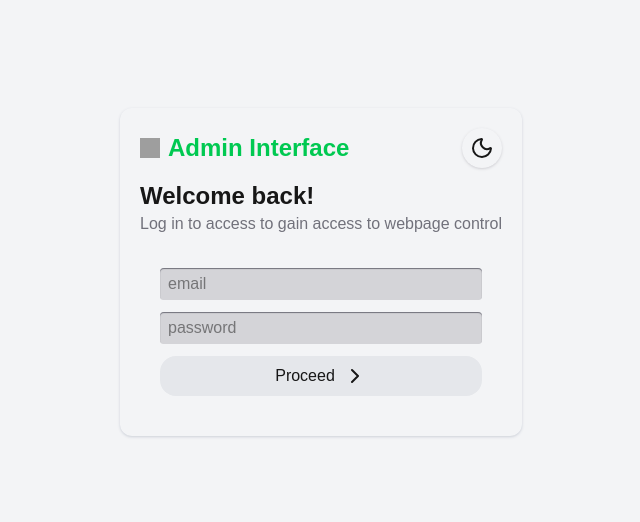
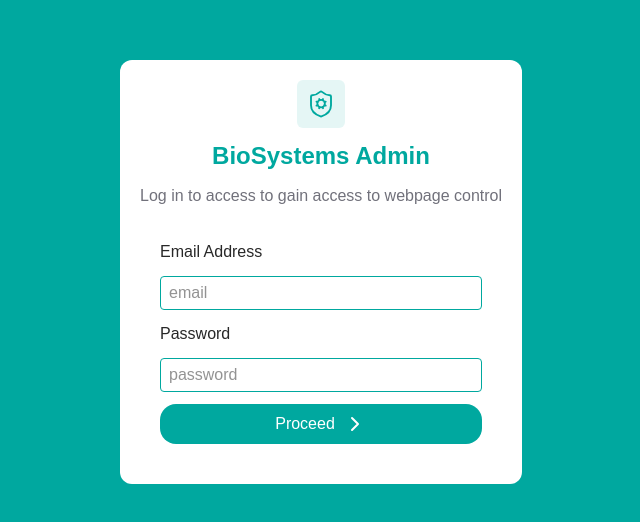
Before and after one commit to anueban49/qwiuefhmieq, a Next.js app: page / in a window 1280 px wide. Shown: the part 128-650 px from the top of the page, without its empty margins (319-959 px from the left). Built offline with nearby package versions, Linux system fonts and the light colour scheme; grey boxes are pictures that could not be loaded.

Commit message:
weogoiern

```diff
--- a/src/app/_comp/ArticlesControl.tsx
+++ /dev/null
@@ -1,5 +0,0 @@
-"use client";
-
-export function ArticlesControl() {
-  return <></>;
-}
--- a/src/app/_comp/CategoriesControl.tsx
+++ b/src/app/_comp/CategoriesControl.tsx
@@ -1,6 +1,5 @@
 "use client";
 import { useState, useEffect } from "react";
-import { useTheme } from "./context/ThemeContext";
 import { Trash2 } from "lucide-react";
 
 const API = "http://localhost:5000/api";
@@ -11,15 +10,9 @@ export function CategoriesControl() {
   const [categories, setCategories] = useState<Category[]>([]);
   const [loading, setLoading] = useState(false);
   const [form, setForm] = useState({ name: "", type: "" });
-  const { theme } = useTheme();
-
-  const card =
-    theme === "dark"
-      ? "bg-zinc-700 shadow-black"
-      : "bg-gray-200 shadow-gray-400";
-  const input =
-    theme === "dark" ? "inset-shadow-black" : "inset-shadow-gray-300";
-  const inner = theme === "dark" ? "bg-zinc-600" : "bg-white";
+  const card = " -200 shadow-gray-400";
+  const input = "inset-shadow-gray-300";
+  const inner = "bg-white";
 
   useEffect(() => {
     fetch(`${API}/categories`)
--- a/src/app/_comp/DashboardView.tsx
+++ b/src/app/_comp/DashboardView.tsx
@@ -1,6 +1,5 @@
 "use client";
 import { useState, useEffect } from "react";
-import { useTheme } from "./context/ThemeContext";
 import { TestTubes, FlaskConical, Tag, LayoutTemplate } from "lucide-react";
 
 const API = "http://localhost:5000/api";
@@ -10,15 +9,11 @@ type Pillar = { id: string; title: string; description?: string };
 type StatCard = { label: string; count: number; icon: React.ElementType };
 
 export function DashboardView() {
-  const { theme } = useTheme();
   const [stats, setStats] = useState({ instruments: 0, reagents: 0, categories: 0 });
   const [pillars, setPillars] = useState<Pillar[]>([]);
 
-  const card =
-    theme === "dark"
-      ? "bg-zinc-700 shadow-black"
-      : "bg-gray-200 shadow-gray-400";
-  const inner = theme === "dark" ? "bg-zinc-600" : "bg-white";
+  const card = "bg-tg-subgreen shadow-gray-400";
+  const inner = "bg-white";
 
   useEffect(() => {
     Promise.all([
--- a/src/app/_comp/InstrumentsControl.tsx
+++ b/src/app/_comp/InstrumentsControl.tsx
@@ -1,6 +1,5 @@
 "use client";
 import { useState, useEffect } from "react";
-import { useTheme } from "./context/ThemeContext";
 import { Image, X, Trash2, Pen, Search, Plus, Minus } from "lucide-react";
 
 const API = "http://localhost:5000/api";
@@ -20,7 +19,6 @@ const InstrumentsControl = () => {
   const [preview, setPreview] = useState<string>("");
   const [dataloading, setDataloading] = useState(false);
   const [collapse, setCollapse] = useState(false);
-  const { theme } = useTheme();
   const [form, setForm] = useState({
     categoryId: "",
     name: "",
@@ -29,13 +27,9 @@ const InstrumentsControl = () => {
     imageUrl: "",
   });
 
-  const card =
-    theme === "dark"
-      ? "bg-zinc-700 shadow-black"
-      : "bg-gray-200 shadow-gray-400";
-  const input =
-    theme === "dark" ? "inset-shadow-black" : "inset-shadow-gray-300";
-  const inner = theme === "dark" ? "bg-zinc-600" : "bg-white";
+  const card = "bg-tg-subgreen shadow-gray-400";
+  const input = "inset-shadow-gray-300";
+  const inner = "bg-white";
 
   useEffect(() => {
     setDataloading(true);
@@ -106,7 +100,7 @@ const InstrumentsControl = () => {
         <div className="flex items-center gap-2 ease-in-out duration-300">
           <input placeholder="Search" className="p-2 rounded" />
           <button
-            className={`p-2 aspect-square rounded-full shadow-sm ${theme === "dark" ? "hover:shadow-zinc-900" : "hover:shadow-zinc-300"}`}
+            className="p-2 aspect-square rounded-full shadow-sm hover:shadow-zinc-300"
           >
             <Search size={16} />
           </button>
@@ -122,7 +116,7 @@ const InstrumentsControl = () => {
           {instruments.length > 0 && (
             <div className={`${card}`}>
               <div
-                className={`w-full px-8 grid grid-cols-10 p-2 rounded text-bold z-99 shadow-sm ${inner} ${theme === "dark" ? "shadow-black" : "shadow-zinc-300"}`}
+                className={`w-full px-8 grid grid-cols-10 p-2 rounded text-bold z-99 shadow-sm shadow-zinc-300 ${inner}`}
               >
                 <div className="col-span-3">Title</div>
                 <div className="col-span-3">Description</div>
@@ -215,7 +209,7 @@ const InstrumentsControl = () => {
                     <button
                       type="button"
                       onClick={() => setPreview("")}
-                      className={`aspect-square rounded-full p-2 flex items-center justify-center absolute z-10 ${theme === "dark" ? "" : "bg-white"}`}
+                      className="aspect-square rounded-full p-2 flex items-center justify-center absolute z-10 bg-white"
                     >
                       <X size={16} />
                     </button>
@@ -227,7 +221,7 @@ const InstrumentsControl = () => {
                   </div>
                 ) : (
                   <div
-                    className={`w-full aspect-5/2 rounded inset-shadow-xs relative ${theme === "dark" ? "inset-shadow-black bg-zinc-700" : "inset-shadow-gray-300 bg-white"}`}
+                    className="w-full aspect-5/2 rounded inset-shadow-xs relative inset-shadow-gray-300 bg-white"
                   >
                     <input
                       type="file"
--- a/src/app/_comp/InventoryManagement.tsx
+++ b/src/app/_comp/InventoryManagement.tsx
@@ -2,11 +2,9 @@
 import { useState } from "react";
 import InstrumentsControl from "./InstrumentsControl";
 import { RegeantsControl } from "./RegeantsControl";
-import { useTheme } from "./context/ThemeContext";
 export type Active = "Regeant" | "Instrument";
 export const InventoryManagement = () => {
   const [active, setActive] = useState<Active>("Instrument");
-  const { theme } = useTheme();
   const switchBtns = [
     { label: "Instrument", action: "Instrument" as Active },
     { label: "Regeant", action: "Regeant" as Active },
@@ -14,12 +12,12 @@ export const InventoryManagement = () => {
   return (
     <div className="no-scrollbar w-full flex flex-col gap-2 p-2">
       <div
-        className={`w-full rounded shadow-sm p-2 flex justify-around items-center gap-5 ${theme === "dark" ? "bg-zinc-700" : ""}`}
+        className={`w-full rounded shadow-sm p-2 flex justify-around items-center gap-5`}
       >
         {switchBtns.map((b, i) => (
           <button
-            className={`w-full rounded inset-shadow-sm ease-in-out duration-300 p-1
-              ${active === b.label && `${theme === "dark" ? "inset-shadow-black" : "inset-shadow-zinc-500"}`}`}
+            className={`w-full rounded  ease-in-out duration-300 p-1 hover:bg-tg-green-light/30
+              ${active === b.label && "bg-tg-green-light text-white"}`}
             key={i}
             onClick={() => {
               setActive(b.action);
--- a/src/app/_comp/RegeantsControl.tsx
+++ b/src/app/_comp/RegeantsControl.tsx
@@ -1,7 +1,6 @@
 "use client";
 import { useState, useEffect } from "react";
-import { useTheme } from "./context/ThemeContext";
-import { Image, X, Trash2, Pen, Search, Plus, Minus } from "lucide-react";
+import { Trash2, Pen, Search, Plus, Minus } from "lucide-react";
 
 const API = "http://localhost:5000/api";
 
@@ -13,12 +12,13 @@ export type Reagent = {
   methodology: string;
   packageSize: string;
 };
-
+export const card = "bg-tg-subgreen shadow-gray-400";
+export const input = "inset-shadow-gray-300";
+export const inner = "bg-white";
 export function RegeantsControl() {
   const [loading, setLoading] = useState(false);
   const [reagents, setReagents] = useState<Reagent[]>([]);
   const [dataloading, setDataloading] = useState(false);
-  const { theme } = useTheme();
   const [collapse, setCollapse] = useState(false);
 
   const [form, setForm] = useState({
@@ -29,14 +29,6 @@ export function RegeantsControl() {
     methodology: "",
     packageSize: "",
   });
-
-  const card =
-    theme === "dark"
-      ? "bg-zinc-700 shadow-black"
-      : "bg-gray-200 shadow-gray-400";
-  const input =
-    theme === "dark" ? "inset-shadow-black" : "inset-shadow-gray-300";
-  const inner = theme === "dark" ? "bg-zinc-600" : "bg-white";
 
   useEffect(() => {
     setDataloading(true);
@@ -104,9 +96,7 @@ export function RegeantsControl() {
         </h2>
         <div className="flex items-center gap-2 ease-in-out duration-300">
           <input placeholder="Search" className="p-2 rounded" />
-          <button
-            className={`p-2 aspect-square rounded-full shadow-sm ${theme === "dark" ? "hover:shadow-zinc-900" : "hover:shadow-zinc-300"}`}
-          >
+          <button className="p-2 aspect-square rounded-full shadow-sm hover:shadow-zinc-300">
             <Search size={16} />
           </button>
         </div>
@@ -121,7 +111,7 @@ export function RegeantsControl() {
           {reagents.length > 0 && (
             <div className={`${card}`}>
               <div
-                className={`w-full px-8 grid grid-cols-10 p-2 rounded text-bold  z-99 shadow-sm ${inner} ${theme === "dark" ? "shadow-black" : "shadow-zinc-300"}`}
+                className={`w-full px-8 grid grid-cols-10 p-2 rounded text-bold z-99 shadow-sm shadow-zinc-300 ${inner}`}
               >
                 <div className="col-span-3 ">Title</div>
                 <div className="col-span-2 ">Catalog Number</div>
@@ -223,7 +213,7 @@ export function RegeantsControl() {
           <>
             <div
               onClick={() => setCollapse(true)}
-              className={`h-16 ease-in-out duration-500 w-full rounded flex justify-between py-2 px-5 shadow-md ${card}`}
+              className={`h-16 ease-in-out duration-500 w-full rounded flex justify-between items-center py-2 px-5 shadow-md ${card}`}
             >
               <h2 className="font-bold">Add Reagent</h2>
               <button>
--- a/src/app/_comp/Sidebar.tsx
+++ b/src/app/_comp/Sidebar.tsx
@@ -1,18 +1,13 @@
 "use client";
 import { useState } from "react";
-import { useTheme } from "./context/ThemeContext";
-import { useRouter } from "next/navigation";
 import {
-  TestTubes,
   ChartBarStackedIcon,
   Monitor,
   Newspaper,
-  Moon,
-  Eclipse,
 } from "lucide-react";
 import { useContent } from "./context/ContentProvider";
 import { ActiveBtn } from "./context/ContentProvider";
-// Define your nav items in one place — easy to add more later
+
 const navItems: { icon: React.ElementType; label: string; action: ActiveBtn }[] = [
   { icon: Newspaper, label: "Inventory", action: "Products" },
   { icon: Monitor, label: "Web", action: "Web" },
@@ -21,33 +16,16 @@ const navItems: { icon: React.ElementType; label: string; action: ActiveBtn }[]
 
 export function Sidebar() {
   const [open, setOpen] = useState(false);
-  const { toggleTheme, theme } = useTheme();
-  const router = useRouter();
   const { switchContent, active } = useContent();
-
-  const handleClick = (action: string) => {
-    if (action === "theme") return toggleTheme();
-    router.push(`/${action}`);
-  };
 
   return (
     <div
       className={`h-screen flex flex-col gap-2 overflow-hidden px-2 py-5
         transition-all duration-300 ease-in-out shadow-md
-        ${open ? "w-48" : "w-12"} ${theme === "dark" ? "bg-zinc-700 shadow-black" : "bg-gray-200 shadow-zinc-400"}`}
+        ${open ? "w-48" : "w-12"} bg-tg-green shadow-zinc-400 text-white`}
       onMouseEnter={() => setOpen(true)}
       onMouseLeave={() => setOpen(false)}
     >
-      <button
-        onClick={() => toggleTheme()}
-        className="flex items-center gap-3 w-fit aspect-square text-left p-1 rounded hover:bg-gray-400"
-      >
-        {theme === "dark" ? (
-          <Eclipse size={20} className="shrink-0" />
-        ) : (
-          <Moon size={20} className="shrink-0" />
-        )}
-      </button>
       {navItems.map(({ icon: Icon, label, action }) => (
         <button
           key={action}
@@ -55,7 +33,6 @@ export function Sidebar() {
           className="flex items-center gap-3 w-full text-left p-1 rounded hover:bg-gray-500 ease-in-out duration-300"
         >
           <Icon size={20} className="shrink-0" />
-
           <span
             className={`whitespace-nowrap transition-all duration-300 ease-in-out overflow-hidden
               ${open ? "w-full opacity-100" : "w-0 opacity-0"}`}
--- a/src/app/_comp/context/ThemeContext.tsx
+++ /dev/null
@@ -1,39 +0,0 @@
-"use client";
-import { createContext, useContext, useEffect, useState } from "react";
-import { ReactNode } from "react";
-type Theme = "light" | "dark";
-interface ThemeContextType {
-  theme: Theme;
-  toggleTheme: () => void;
-}
-export const ThemeContext = createContext<ThemeContextType | null>(null);
-export const ThemeProvider = ({ children }: { children: ReactNode }) => {
-
-  const [theme, setTheme] = useState<Theme>(() => {
-    if (typeof window === "undefined") return "light"; // server: skip localStorage
-    return (localStorage.getItem("theme") as Theme) || "light"; // browser: read it
-  });
-
-  useEffect(() => {
-    document.documentElement.setAttribute("data-theme", theme);
-    localStorage.setItem("theme", theme);
-  }, [theme]);
-
-  const toggleTheme = () => {
-    setTheme((prev) => (prev === "light" ? "dark" : "light"));
-  };
-
-  return (
-    <ThemeContext.Provider value={{ theme, toggleTheme }}>
-      {children}
-    </ThemeContext.Provider>
-  );
-};
-
-export const useTheme = () => {
-  const context = useContext(ThemeContext);
-  if (!context) {
-    throw new Error("useTheme must be used within ThemeProvider");
-  }
-  return context;
-};
--- a/src/app/globals.css
+++ b/src/app/globals.css
@@ -1,50 +1,43 @@
 @import "tailwindcss";
-
-:root {
-  --background: #ffffff;
-  --foreground: #171717;
-}
 
 @theme inline {
   --color-background: var(--background);
   --color-foreground: var(--foreground);
-  --font-sans: var(--font-geist-sans);
-  --font-mono: var(--font-geist-mono);
+  --font-sans: "Inter", "Panton", var(--font-geist-sans), Arial, Helvetica, sans-serif;
+  --font-mono: var(--font-geist-mono), ui-monospace, SFMono-Regular, monospace;
+
+  /* Global Accent (Autobio Teal) */
+  --color-tg-green: #00A89F;      /* Autobio Teal signature */
+  --color-tg-subgreen: #9fd4d1;
+  --color-tg-green-light: #4ddcd3;
+  --color-tg-blue: #245EBA;       /* Corporate Blue */
+  --color-tg-blue-dark: #1e4a90;
+
+  --color-surface: #ffffff;
+  --color-surface-hover: #f9fbfd;
+
+  /* Very subtle shadows for premium airy feel */
+  --shadow-tg: 0 4px 20px rgba(0, 0, 0, 0.03);
+  --shadow-tg-hover: 0 10px 30px rgba(0, 0, 0, 0.08);
+
+  --radius-tg: 0;           /* TestGene cards often have sharper or very subtly rounded corners */
+  --radius-tg-sm: 0.25rem;
 }
 
-@media (prefers-color-scheme: dark) {
-  :root {
-    --background: #0a0a0a;
-    --foreground: #ededed;
-  }
-}
 
 body {
   background: var(--background);
   color: var(--foreground);
   font-family: Arial, Helvetica, sans-serif;
 }
-/* Default (light) theme */
+
 :root {
+  color-scheme: light;
   --background: #ffffff;
-  --foreground: #171717;
-  --primary: #3b82f6;
-  --primary-hover: #2563eb;
-  --surface: #f3f4f6;
-  --border: #e5e7eb;
-  --text-muted: #6b7280;
+  --foreground: #282828;
 }
 
-/* Dark theme — overrides the variables above */
-[data-theme="dark"] {
-  --background: #1c1c1c;
-  --foreground: #ededed;
-  --primary: #60a5fa;
-  --primary-hover: #93c5fd;
-  --surface: #1f2937;
-  --border: #374151;
-  --text-muted: #9ca3af;
-}
+
 
 /* Then use your variables everywhere */
 body {
@@ -58,3 +51,6 @@ body {
 .no-scrollbar {
   scrollbar-width: none;
 }
+.tg-green {
+  color:
+}
--- a/src/app/layout.tsx
+++ b/src/app/layout.tsx
@@ -1,7 +1,6 @@
 import type { Metadata } from "next";
 import { Geist, Geist_Mono } from "next/font/google";
 import "./globals.css";
-import { ThemeProvider } from "./_comp/context/ThemeContext";
 import { ContentProvider } from "./_comp/context/ContentProvider";
 const geistSans = Geist({
   variable: "--font-geist-sans",
@@ -24,7 +23,6 @@ export default function RootLayout({
   children: React.ReactNode;
 }>) {
   return (
-    <ThemeProvider>
     <html
       suppressHydrationWarning
       lang="en"
@@ -34,6 +32,5 @@ export default function RootLayout({
         <ContentProvider> {children}</ContentProvider>
       </body>
     </html>
-    </ThemeProvider>
   );
 }
--- a/src/app/page.tsx
+++ b/src/app/page.tsx
@@ -1,9 +1,8 @@
 "use client";
-import { ChevronRight, Eclipse, Moon } from "lucide-react";
-import { useTheme } from "./_comp/context/ThemeContext";
+import { ChevronRight, ShieldCog } from "lucide-react";
 import { useState } from "react";
+import { Shield } from "lucide-react";
 export default function Page() {
-  const { theme, toggleTheme } = useTheme();
   const [loading, setLoading] = useState(false);
   const [btndisabled, setBtndisabled] = useState(true);
   const [form, setForm] = useState({
@@ -24,47 +23,31 @@ export default function Page() {
   };
 
   return (
-    <div
-      className={` ${theme === "dark" ? "bg-zinc-700" : "bg-gray-100"} w-full h-screen  flex flex-col justify-center items-center transition-all duration-300`}
-    >
-      <div
-        className={`flex flex-col w-fit h-fit gap-3 rounded-xl shadow-sm p-5 ${theme === "dark" ? "shadow-black" : "shadow-gray-300"}`}
-      >
-        <div className={`flex gap-2 justify-between items-center`}>
-          <div className="flex gap-2 items-center">
-            <img src="/icon.ico" className={`max-w-5 aspect-square max-h-5`} />
-            <p className={`text-2xl font-bold text-green-500`}>
-              Admin Interface
-            </p>
+    <div className="bg-tg-green w-full h-screen flex flex-col justify-center items-center transition-all duration-300">
+      <div className="flex flex-col w-fit h-fit gap-3 rounded-xl bg-white p-5">
+        <div className="w-full h-fit flex flex-col gap-3 items-center">
+          {" "}
+          <div className="flex justify-center bg-tg-green/10 items-center rounded-md aspect-square p-2 w-12">
+            <ShieldCog color={"#00A89F"} size={30} strokeWidth={1.5} />
           </div>
-          <button
-            onClick={() => {
-              toggleTheme();
-            }}
-            className={`rounded-full aspect-square p-2 shadow-sm ${theme === "dark" ? "shadow-black" : "shadow-zinc-300"}`}
-          >
-            {theme === "dark" ? <Eclipse /> : <Moon />}
-          </button>
-        </div>
-        <div className={``}>
-          <h1 className={`text-2xl font-bold `}>Welcome back!</h1>
-          <p className={`text-zinc-500`}>
+          <p className="text-tg-green text-2xl font-bold">BioSystems Admin</p>
+          <p className="text-zinc-500">
             Log in to access to gain access to webpage control
           </p>
         </div>
 
-        <div
-          className={`w-full flex flex-col gap-3 rounded-xl p-5 ${theme === "dark" ? "shadow-black" : "shadow-gray-300"}`}
-        >
-          <form className={`flex flex-col gap-3`} onSubmit={handleClick}>
+        <div className="w-full flex flex-col gap-3 rounded-xl p-5 shadow-gray-300">
+          <form className="flex flex-col gap-3" onSubmit={handleClick}>
+            <label>Email Address</label>
             <input
-              className={`inset-shadow-xs  px-2 py-1 rounded ${theme === "dark" ? "bg-zinc-600 inset-shadow-black" : "bg-zinc-300 inset-shadow-zinc-500"}`}
+              className=" px-2 py-1 rounded border-tg-green border"
               placeholder="email"
               value={form.id}
               onChange={(e) => setForm({ ...form, id: e.target.value })}
             />
+            <label>Password</label>
             <input
-              className={`inset-shadow-xs px-2 py-1 rounded ${theme === "dark" ? "bg-zinc-600 inset-shadow-black" : "bg-zinc-300 inset-shadow-zinc-500"}`}
+              className=" px-2 py-1 rounded border-tg-green border "
               placeholder="password"
               value={form.password}
               onChange={(e) => setForm({ ...form, password: e.target.value })}
@@ -72,7 +55,7 @@ export default function Page() {
             <button
               type="submit"
               disabled={loading}
-              className={`rounded-2xl p-2 flex gap-2 items-center justify-center ${theme === "dark" ? "bg-zinc-400 " : "bg-gray-200"}`}
+              className="rounded-2xl p-2 flex gap-2 items-center justify-center bg-tg-green text-white ease-in-out duration-300 hover:bg-tg-green-light"
             >
               Proceed <ChevronRight />
             </button>
```
Lines whose indentation alone changed are shown as unchanged.
